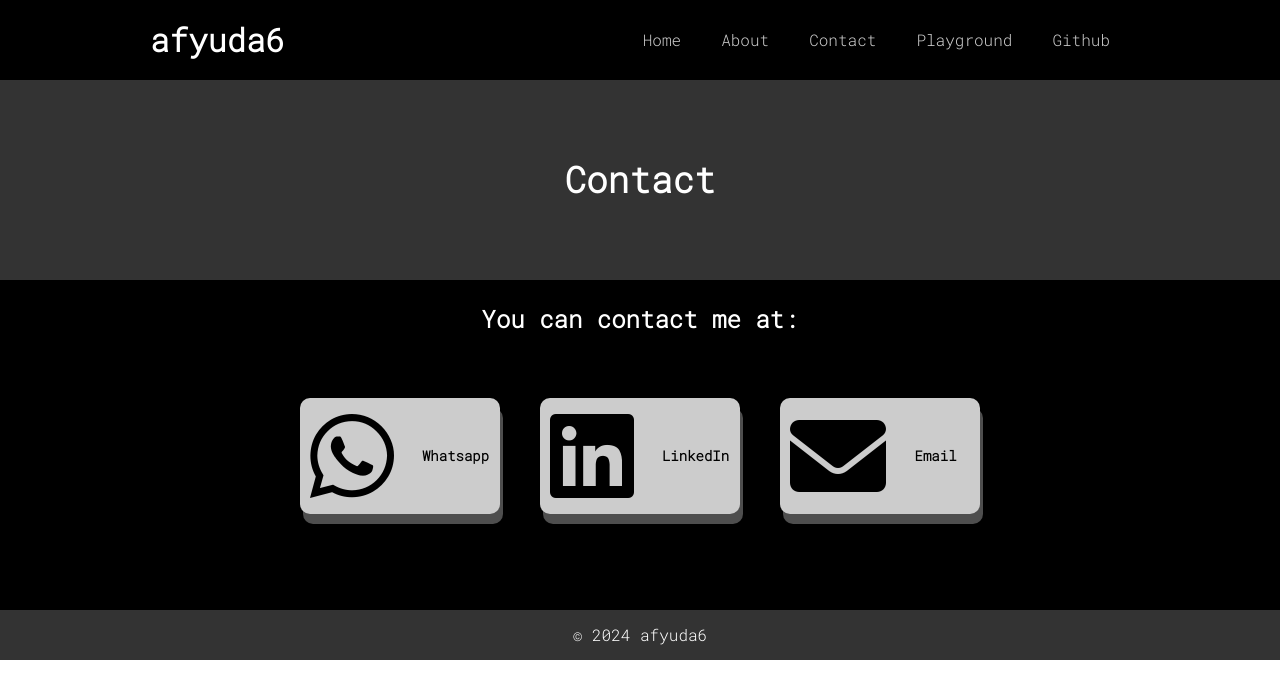
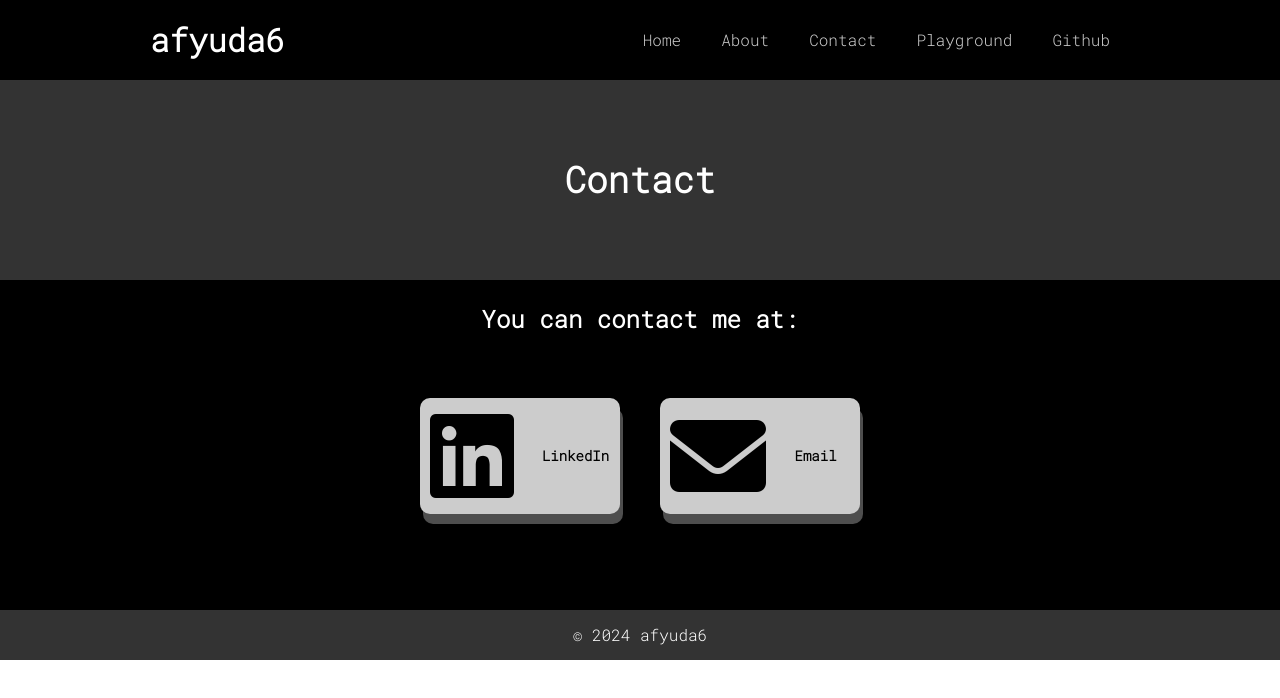
Before and after one commit to afyuda6/afyuda6-portfolio, a plain HTML site: page contact.html in a window 1280 px wide. Drawn offline with Linux system fonts and the light colour scheme.

Commit message:
07/12/2024

```diff
--- a/contact.html
+++ b/contact.html
@@ -33,14 +33,6 @@
       <ul>
         <li>
           <div class="card home">
-            <a href="https://wa.me/6285801582436">
-              <i class="fab fa-whatsapp fa-6x"></i>
-              <h1>Whatsapp</h1>
-            </a>
-          </div>
-        </li>
-        <li>
-          <div class="card home">
             <a href="https://linkedin.com/in/afyuda6">
               <i class="fab fa-linkedin fa-6x"></i>
               <h1>LinkedIn</h1>
```
